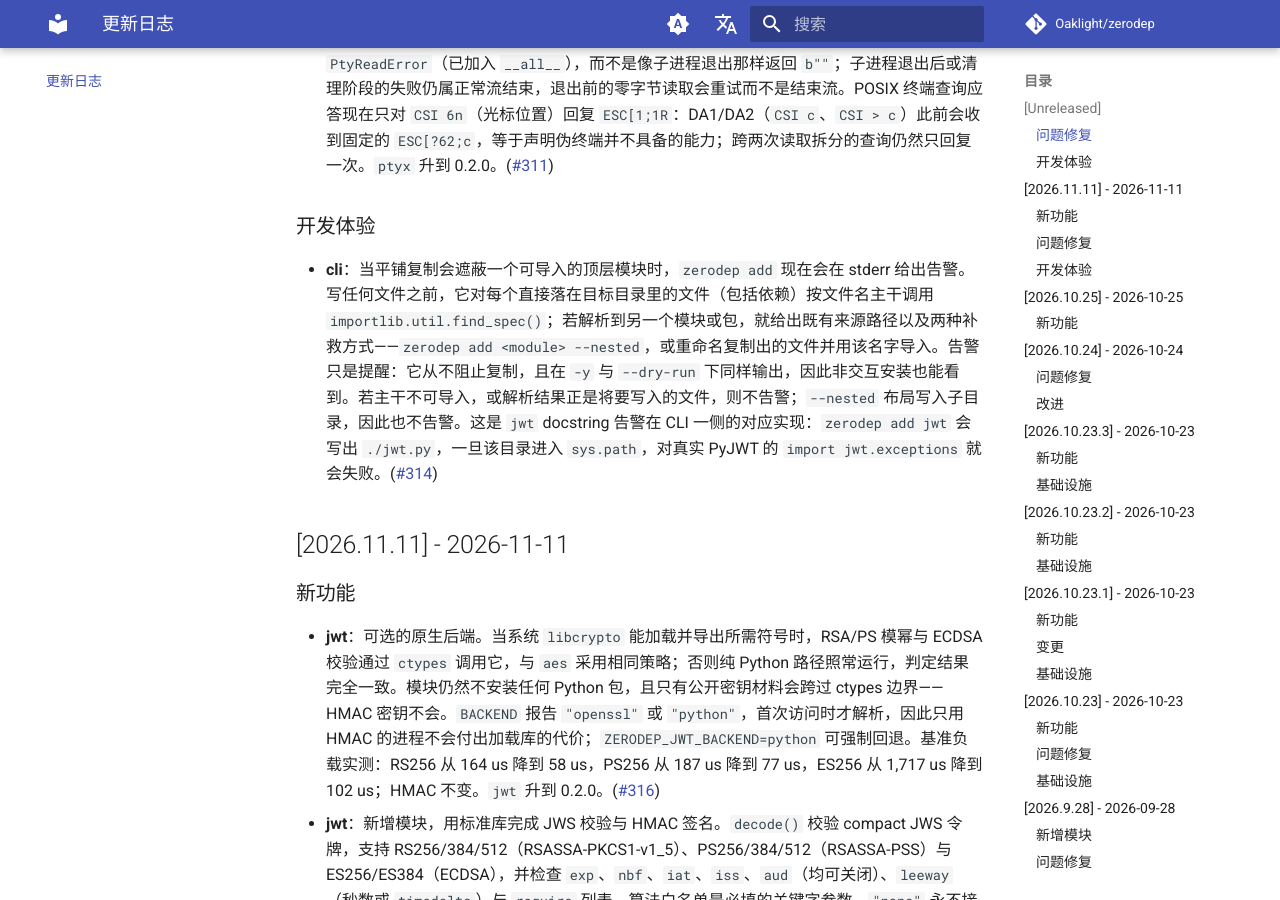
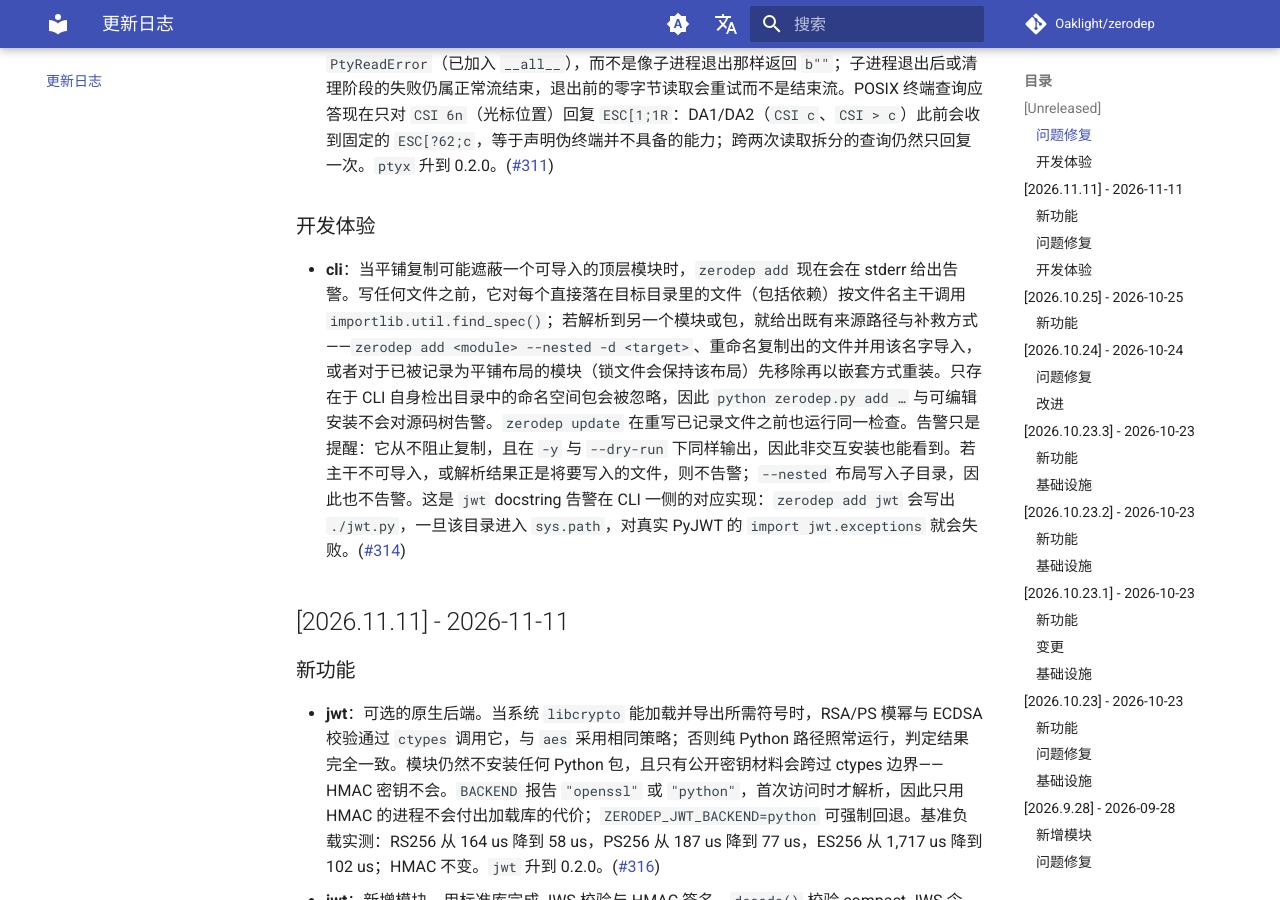
Before and after one commit to Oaklight/zerodep, an MkDocs documentation site: the page built from docs/changelog.md, in a window 1280 px wide and 900 px high, scrolled down 509 px. Built offline with MkDocs 1.6.1 and Material for MkDocs 9.7.7, drawn with Linux system fonts in a browser that asks for light colours; comment, search, counter and statistics services are not loaded.

Commit message:
docs: 完善 zerodep add 遮蔽告警条目（#314）

```diff
--- a/docs/changelog.md
+++ b/docs/changelog.md
@@ -12,7 +12,7 @@
 
 ### 开发体验
 
-- **cli**：当平铺复制会遮蔽一个可导入的顶层模块时，`zerodep add` 现在会在 stderr 给出告警。写任何文件之前，它对每个直接落在目标目录里的文件（包括依赖）按文件名主干调用 `importlib.util.find_spec()`；若解析到另一个模块或包，就给出既有来源路径以及两种补救方式——`zerodep add <module> --nested`，或重命名复制出的文件并用该名字导入。告警只是提醒：它从不阻止复制，且在 `-y` 与 `--dry-run` 下同样输出，因此非交互安装也能看到。若主干不可导入，或解析结果正是将要写入的文件，则不告警；`--nested` 布局写入子目录，因此也不告警。这是 `jwt` docstring 告警在 CLI 一侧的对应实现：`zerodep add jwt` 会写出 `./jwt.py`，一旦该目录进入 `sys.path`，对真实 PyJWT 的 `import jwt.exceptions` 就会失败。([#314](https://github.com/Oaklight/zerodep/issues/314))
+- **cli**：当平铺复制可能遮蔽一个可导入的顶层模块时，`zerodep add` 现在会在 stderr 给出告警。写任何文件之前，它对每个直接落在目标目录里的文件（包括依赖）按文件名主干调用 `importlib.util.find_spec()`；若解析到另一个模块或包，就给出既有来源路径与补救方式——`zerodep add <module> --nested -d <target>`、重命名复制出的文件并用该名字导入，或者对于已被记录为平铺布局的模块（锁文件会保持该布局）先移除再以嵌套方式重装。只存在于 CLI 自身检出目录中的命名空间包会被忽略，因此 `python zerodep.py add …` 与可编辑安装不会对源码树告警。`zerodep update` 在重写已记录文件之前也运行同一检查。告警只是提醒：它从不阻止复制，且在 `-y` 与 `--dry-run` 下同样输出，因此非交互安装也能看到。若主干不可导入，或解析结果正是将要写入的文件，则不告警；`--nested` 布局写入子目录，因此也不告警。这是 `jwt` docstring 告警在 CLI 一侧的对应实现：`zerodep add jwt` 会写出 `./jwt.py`，一旦该目录进入 `sys.path`，对真实 PyJWT 的 `import jwt.exceptions` 就会失败。([#314](https://github.com/Oaklight/zerodep/issues/314))
 
 ## [2026.11.11] - 2026-11-11
 
```
